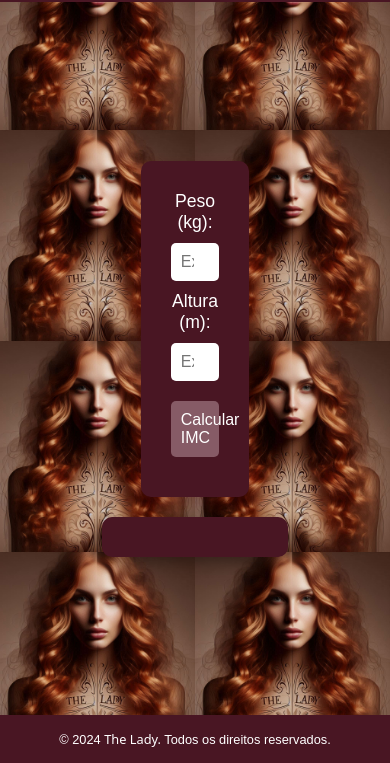
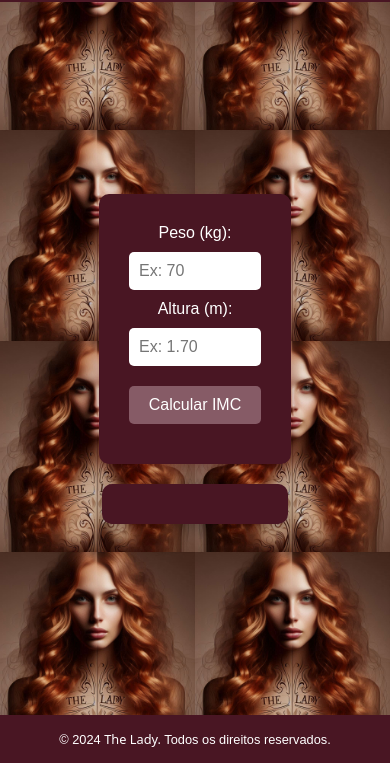
Before and after one commit to silviaortega/projeto-imc, a plain HTML site: page index.html in a window 390 px wide. Shown: the part 81-844 px from the top of the page. Drawn offline with Linux system fonts and the light colour scheme; a web font is replaced by a local one.

Commit message:
segunda alteração css

```diff
--- a/src/styles.css
+++ b/src/styles.css
@@ -46,7 +46,7 @@ main {
 }
 
 .imc-form {
-    width: 35%;
+
     background-color: #491623;
     padding: 30px;
     border-radius: 10px;
@@ -110,7 +110,7 @@ footer span {
     }
 
     .imc-form {
-        font-size: 1.1rem;
+        width: 12rem;
     }
 
     footer p {
```
